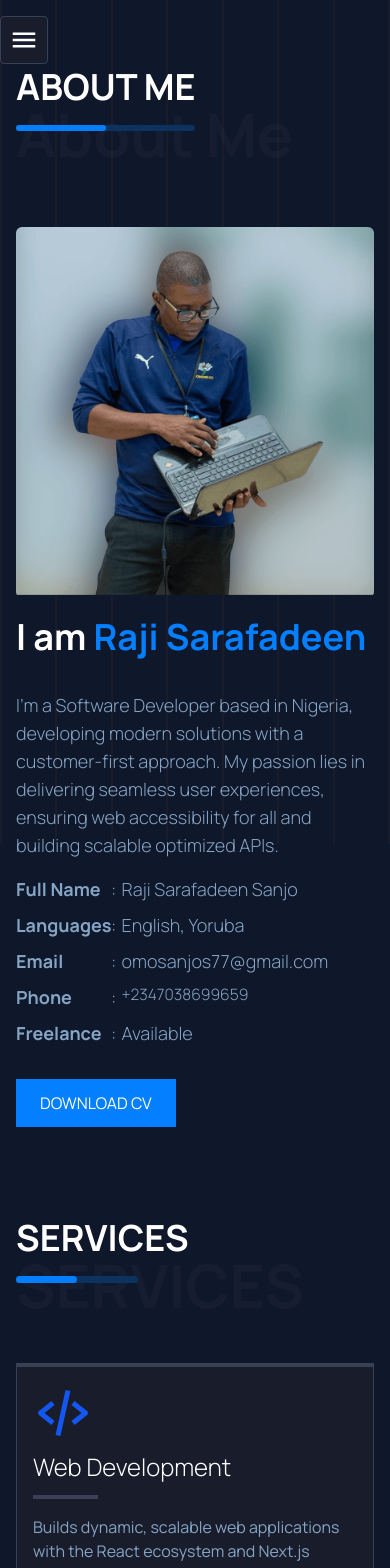
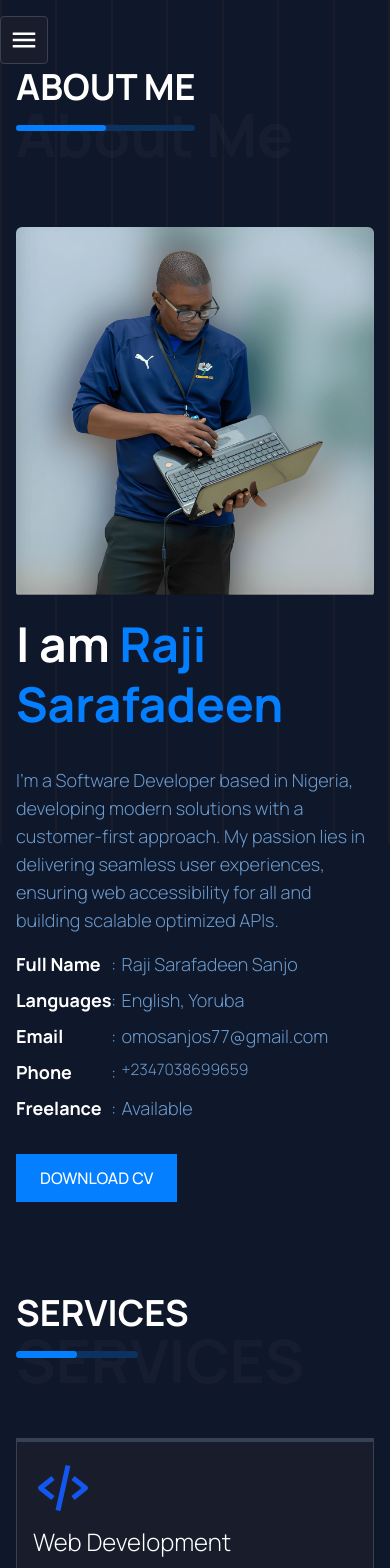
Before and after one commit to rajiss-ctrl/raji_sarafadeen_portfolio, a Next.js app: page /about in a window 390 px wide. Shown: the top 1568 px of the page. Built offline with nearby package versions, Linux system fonts and the light colour scheme; no server answers.

Commit message:
change text color for p tag and enhance about me image

```diff
--- a/app/about/page.tsx
+++ b/app/about/page.tsx
@@ -32,26 +32,26 @@ const page = () => {
 
           <div className="flex flex-col lg:flex-row gap-4 mt-24">
 
-              <Image src='/raji sarafadeen.png' width={800} height={100} alt="Raji Sarafadeen, Web Dev" className='rounded-md'/>
+              <Image src='/raji sarafadeen.png' width={500} height={500} alt="Raji Sarafadeen, Web Dev" className='rounded-md'/>
 
             <div className="">
-              <h2 className='font-manrope text-semibold leading-tight text-4xl font-semibold'>
+              <h2 className='font-manrope text-semibold leading-tight text-5xl font-semibold'>
                 I am <span className='text-[#037fff] '>Raji Sarafadeen</span>
               </h2>
-                <p className='mt-8 text-lg text-[#86a4c4] font-light'>I&apos;m a Software Developer based in Nigeria, developing modern solutions with a customer-first approach. My passion lies in delivering seamless user experiences, ensuring web accessibility for all and building scalable optimized APIs.</p>
-                  <ul className="mt-4 text-lg text-[#86a4c4] font-light w-full space-y-2">
+                <p className='mt-8 text-lg text-[#6b9acc] font-light'>I&apos;m a Software Developer based in Nigeria, developing modern solutions with a customer-first approach. My passion lies in delivering seamless user experiences, ensuring web accessibility for all and building scalable optimized APIs.</p>
+                  <ul className="mt-4 text-lg text-[#6b9acc] font-light w-full space-y-2">
                     <li className="flex items-start">
-                      <h3 className="text-lg font-semibold w-1/4">Full Name</h3>
+                      <h3 className="text-lg text-white font-semibold w-1/4">Full Name</h3>
                       <span className="w-4 text-center">:</span>
                       <span className="flex-1">Raji Sarafadeen Sanjo</span>
                     </li>
                     <li className="flex items-start">
-                      <h3 className="text-lg font-semibold w-1/4">Languages</h3>
+                      <h3 className="text-lg text-white font-semibold w-1/4">Languages</h3>
                       <span className="w-4 text-center">:</span>
                       <span className="flex-1">English, Yoruba</span>
                     </li>
                     <li className="flex items-start">
-                      <h3 className="text-lg font-semibold w-1/4">Email</h3>
+                      <h3 className="text-lg text-white font-semibold w-1/4">Email</h3>
                       <span className="w-4 text-center">:</span>
                        <a
                         href="mailto:omosanjos77@gmail.com"
@@ -61,19 +61,19 @@ const page = () => {
                       </a>
                     </li>
                     <li className="flex items-start">
-                      <h3 className="text-lg font-semibold w-1/4">Phone</h3>
+                      <h3 className="text-lg text-white font-semibold w-1/4">Phone</h3>
                       <span className="w-4 text-center">:</span>
                       <span className="flex-1 text-[0.975rem] leading-[1.4286]">+2347038699659</span>
                     </li>
                     <li className="flex items-start">
-                      <h3 className="text-lg font-semibold w-1/4">Freelance</h3>
+                      <h3 className="text-lg text-white font-semibold w-1/4">Freelance</h3>
                       <span className="w-4 text-center">:</span>
                       <span className="flex-1">Available</span>
                     </li>
                   </ul>
 
                 <button className="group relative bg-[#037fff] py-3 px-6 mt-8 cursor-pointer overflow-hidden">
-                  <span className="relative z-10 text-white">DOWNLOAD CV</span>
+                  <span className="relative z-10 text-white font-medium">DOWNLOAD CV</span>
                   <span
                     className="
                       absolute
@@ -117,17 +117,17 @@ const page = () => {
           <div className="bg-[#191d2b] border-x-1 border-b-1 border-t-4 hover:border-t-[#037fff] border-gray-700 p-4 lg:p-8">
             <BiCodeAlt className="text-4xl text-[#1356f0] mb-2" size={60} />
             <h3 className='relative font-light text-2xl text-white mb-8 before:content-[""] before:absolute before:-bottom-4 before:left-0 before:w-[20%] before:h-[0.20rem] before:bg-[#3b4058]'>Web Development</h3>
-            <p className='mt-8 text-[#86a4c4]'>Builds dynamic, scalable web applications with the React ecosystem and Next.js framework.</p>
+            <p className='mt-8 text-[#6b9acc]'>Builds dynamic, scalable web applications with the React ecosystem and Next.js framework.</p>
           </div>
           <div className="bg-[#191d2b] border-x-1 border-b-1 border-t-4 hover:border-t-[#037fff] border-gray-700 p-4 lg:p-8">
             <MdPhoneIphone className="text-4xl text-[#1356f0] mb-2" size={60} />
             <h3 className='relative font-light text-2xl text-white mb-8 before:content-[""] before:absolute before:-bottom-4 before:left-0 before:w-[20%] before:h-[0.20rem] before:bg-[#3b4058]'>Mobile Application</h3>
-            <p className='mt-8 text-[#86a4c4]'>I build clean, native mobile apps for iOS and Android that feel intuitive and perform flawlessly.</p>
+            <p className='mt-8 text-[#6b9acc]'>I build clean, native mobile apps for iOS and Android that feel intuitive and perform flawlessly.</p>
           </div>
           <div className="bg-[#191d2b] border-x-1 border-b-1 border-t-4 hover:border-t-[#037fff] border-gray-700 p-4 lg:p-8">
             <BiServer className="text-4xl text-[#1356f0] mb-2" size={60} />
             <h3 className='relative font-light text-2xl text-white mb-8 before:content-[""] before:absolute before:-bottom-4 before:left-0 before:w-[20%] before:h-[0.20rem] before:bg-[#3b4058]'>Virtual Private Server</h3>
-            <p className='mt-8 text-[#86a4c4]'>A rock-solid virtual server. Complete control, better performance than shared hosting, and easy scalability.</p>
+            <p className='mt-8 text-[#6b9acc]'>A rock-solid virtual server. Complete control, better performance than shared hosting, and easy scalability.</p>
           </div>
         </div>
       </div>
--- a/app/components/RecentProjects.tsx
+++ b/app/components/RecentProjects.tsx
@@ -5,6 +5,7 @@ import { FaLocationArrow } from "react-icons/fa6";
 
 import { PinContainer } from "./ui/Pin";
 import { projects } from "../data";
+import Link from "next/link";
 
 const RecentProjects = () => {
   return (
@@ -38,7 +39,7 @@ const RecentProjects = () => {
               </h1>
 
               <p
-                className=" text-[#86a4c4] font-light line-clamp-2"
+                className=" text-[#6b9acc] font-light line-clamp-2"
                 style={{
                   color: "#BEC1DD",
                   margin: "1vh 0",
@@ -63,9 +64,9 @@ const RecentProjects = () => {
                 </div>
 
                 <div className="flex justify-center items-center">
-                  <p className="flex  font-light md:text-xs text-sm text-purple">
+                  <Link href={item.link} className="flex  font-light md:text-xs text-sm text-purple">
                     Check Live Site
-                  </p>
+                  </Link>
                   <FaLocationArrow className="ms-3" color="#CBACF9" />
                 </div>
               </div>
--- a/app/components/TestimonialCarousel.tsx
+++ b/app/components/TestimonialCarousel.tsx
@@ -51,7 +51,7 @@ export default function TestimonialCarousel() {
           index = 0;
         }, 1200);
       }
-    }, 4000);
+    }, 6000);
 
     return () => clearInterval(interval);
   }, [controls, slideWidth]);
@@ -68,7 +68,7 @@ export default function TestimonialCarousel() {
               before:absolute before:left-4 before:-bottom-[25px]
               before:border-r-[25px] before:border-t-[25px]
               before:border-r-transparent before:border-t-[#191d2b]">
-              <p className="text-[#86a4c4]">{card.text}</p>
+              <p className="text-[#6b9acc]">{card.text}</p>
             </div>
             <div className="mt-6 text-white">
               <h4 className="font-manrope text-xl">{card.name}</h4>
```
Also changed, not shown: app/resume/page.tsx (+11 -11 lines), public/raji sarafadeen.png.
